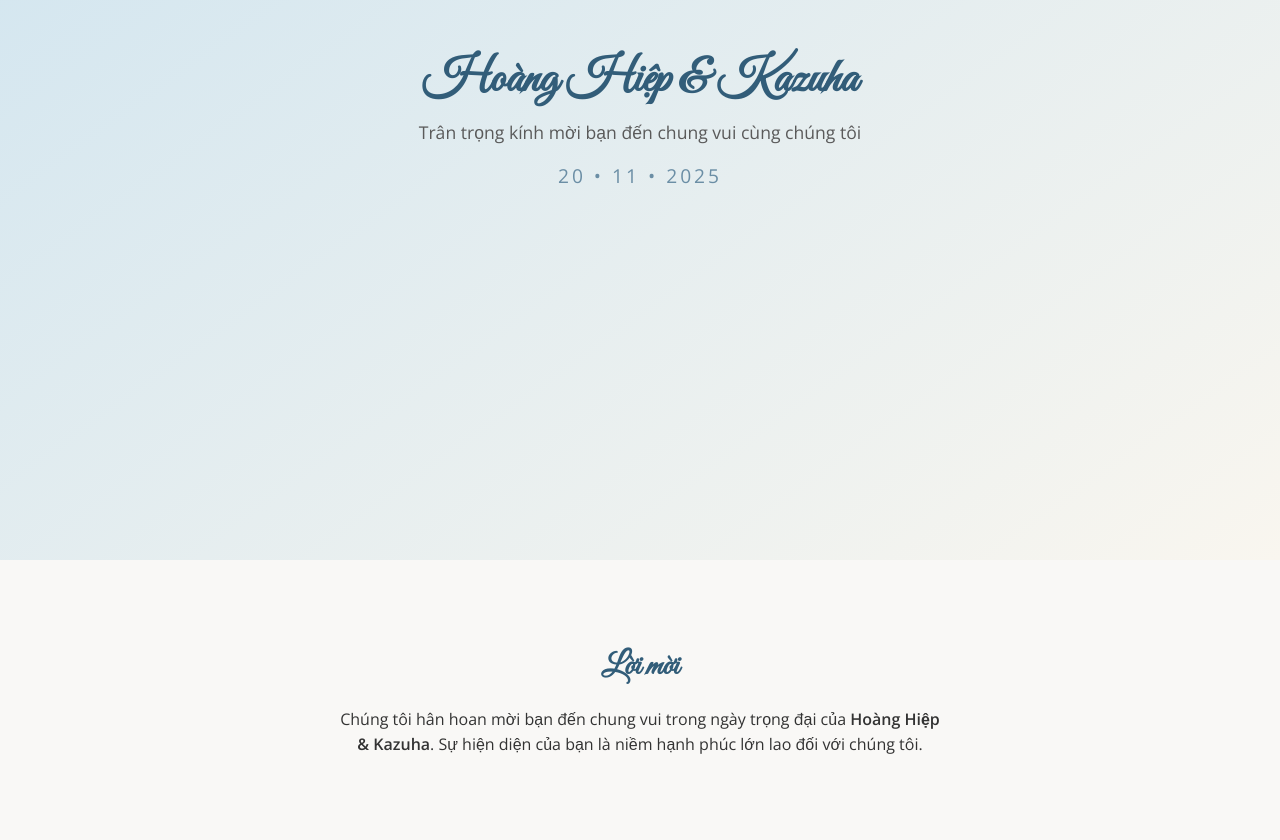
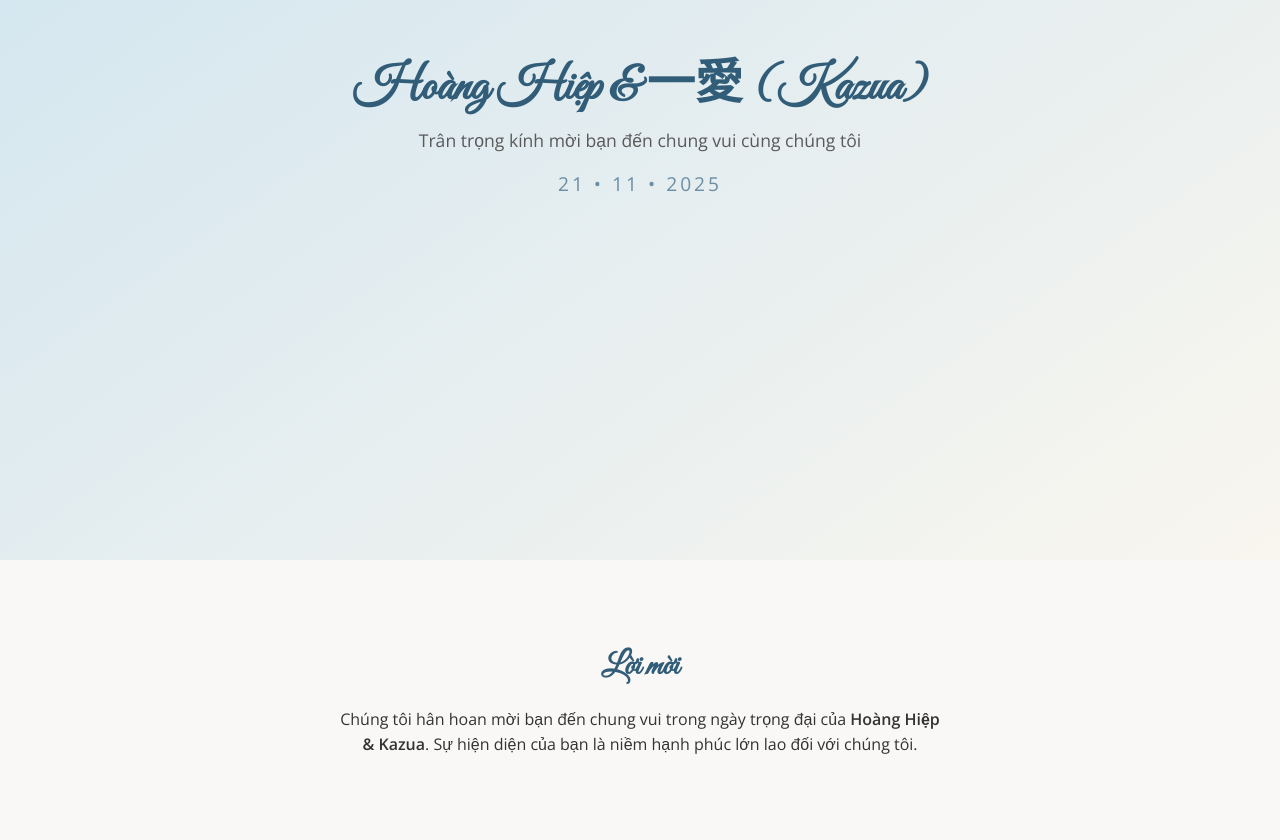
Before and after one commit to nguyenhoanghuy313/Wedding, a plain HTML site: page index.html in a window 1280 px wide. Shown: the part 360-1200 px from the top of the page. Drawn offline with nearby package versions, Linux system fonts and the light colour scheme.

Commit message:
Check 103

```diff
--- a/index.html
+++ b/index.html
@@ -3,7 +3,7 @@
 <head>
     <meta charset="UTF-8" />
     <meta name="viewport" content="width=device-width, initial-scale=1.0" />
-    <title>Thiệp cưới Hiệp & Kazuha</title>
+    <title>Thiệp cưới Hoàng Hiệp & Kazua</title>
     <link rel="stylesheet" href="style.css" />
 </head>
 <body>
@@ -14,9 +14,9 @@
 <section class="hero fade-in">
     <div class="overlay"></div>
     <div class="content">
-        <h1>Hoàng Hiệp & Kazuha</h1>
+        <h1>Hoàng Hiệp &  一愛 (Kazua)</h1>
         <p>Trân trọng kính mời bạn đến chung vui cùng chúng tôi</p>
-        <span class="date">20 • 11 • 2025</span>
+        <span class="date">21 • 11 • 2025</span>
     </div>
 </section>
 
@@ -25,7 +25,7 @@
     <h2>Lời mời</h2>
     <p>
         Chúng tôi hân hoan mời bạn đến chung vui trong ngày trọng đại của
-        <strong>Hoàng Hiệp & Kazuha</strong>.
+        <strong>Hoàng Hiệp & Kazua</strong>.
         Sự hiện diện của bạn là niềm hạnh phúc lớn lao đối với chúng tôi.
     </p>
 </section>
@@ -57,7 +57,7 @@
 </section>
 
 <footer>
-    <p>Hoàng Hiệp & Kazuha © 2025</p>
+    <p>Hoàng Hiệp & Kazua © 2025</p>
 </footer>
 
 <script src="script.js"></script>
```
